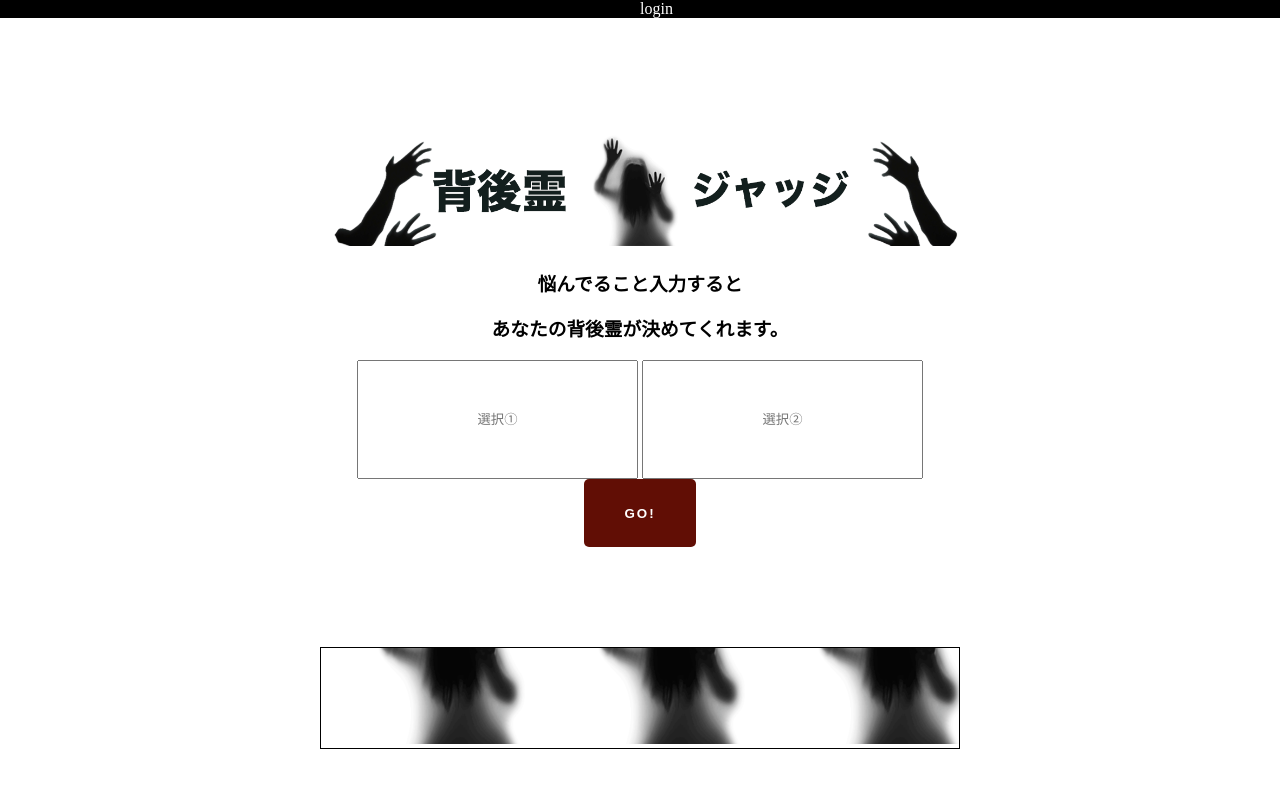
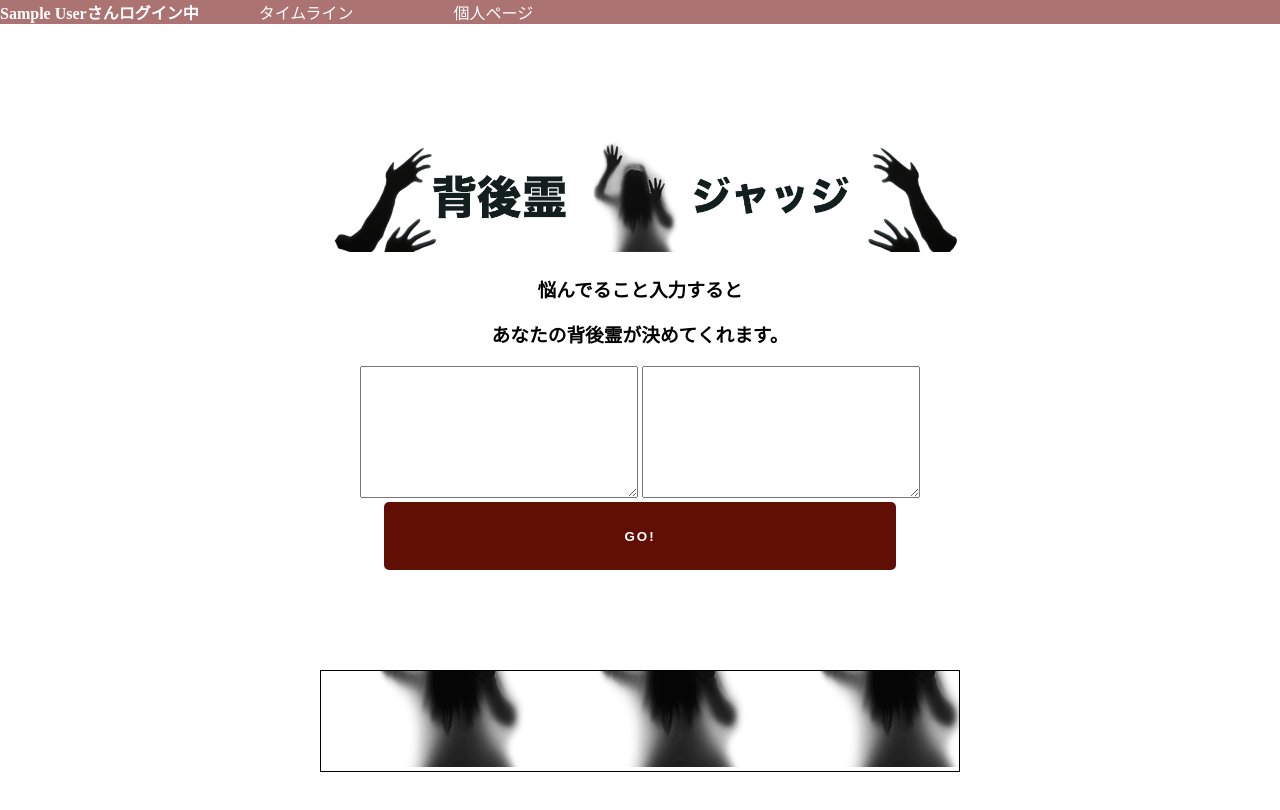
Before and after one commit to KosukeOmura/Indecisive.app, a PHP site: page / in a window 1280 px wide. Shown: the top 810 px of the page. Before the commit the page ends 749 px from the top, so only its background shows below. Run offline with PHP 8.4, Linux system fonts and the light colour scheme; the visitor is signed in with stand-in values (Sample User, id 1); data that the repository does not hold is empty.

Commit message:
個人ページ作成

```diff
--- a/index.php
+++ b/index.php
@@ -5,6 +5,9 @@
 
 // // 全てのエラーを表示する
 // ini_set('error_reporting', E_ALL);
+
+session_start();
+session_regenerate_id(true);
 
 
 // DB接続情報
@@ -57,7 +60,7 @@ if( !empty($_POST['btn_submit']) ) {
                 $now_date = date("Y-m-d H:i:s");
 
                 // データを登録するSQL作成
-                $sql = "INSERT INTO box (do1, do2, time) VALUES ( '$clean[do1]', '$clean[do2]', '$now_date')";
+                $sql = "INSERT INTO box (user_id,do1, do2, time) VALUES ('$_SESSION[login_name]', '$clean[do1]', '$clean[do2]', '$now_date')";
 
                 $stmt = $db->prepare($sql);
                 $stmt->execute();
@@ -68,7 +71,6 @@ if( !empty($_POST['btn_submit']) ) {
         echo 'ただいまメンテナンス中';
         exit();
     }
-
 }
 
  ?>
@@ -83,12 +85,28 @@ if( !empty($_POST['btn_submit']) ) {
     <title>優柔不断選択アプリ</title>
 </head>
 <body>
-
 <div class="top_back">
     <div class="top_back_container">
-        <a href="./login/login.html">
-            login
-        </a>
+        <div class="login_box">
+		    <div class="logout_switch">
+                    <?php
+                        if(isset($_SESSION['login'])==false) {
+                    ?>
+                <a href="login/login.php"><h1><?php	echo 'GESTさん';}
+                else {?></h1></a>
+                <h1><?php   echo $_SESSION['login_name'];
+                            echo 'さんログイン中 <br />';
+                }?>
+                </h1><div class="logout_contents"><a href="logout_page/logout.php">ログアウト</a></div>
+            </div>
+	    </div>
+        <div class="Time_line">
+            <a href="TimeLine/time_line.php">タイムライン</a>
+        </div>
+        <div class="profile_page">
+            <a href="profile/profile.php">個人ページ</a>
+        </div>
+
     </div>
 </div>
 
@@ -111,15 +129,14 @@ if( !empty($_POST['btn_submit']) ) {
 
             <form method="post">
                 <div class="input-area">
-                        <input type="text" class="do1 d_text" name="do1" placeholder="選択①" value="<?php if( !empty($_SESSION['do1']) ){ echo $_SESSION['do1']; } ?>">
-                        <input type="text" class="do2 d_text" name="do2" placeholder="選択②" value="<?php if( !empty($_SESSION['do2']) ){ echo $_SESSION['do2']; } ?>">
-                        <input type="submit" class="fun-btn" name="btn_submit" value="GO!">
+                        <textarea type="text" class="do1 d_text" name="do1"  value="<?php if( !empty($_SESSION['do1']) ){ echo $_SESSION['do1']; } ?>"></textarea>
+                        <textarea type="text" class="do2 d_text" name="do2"  value="<?php if( !empty($_SESSION['do2']) ){ echo $_SESSION['do2']; } ?>"></textarea>
+                        <input type="submit" class="fun-btn" id="this" name="btn_submit" value="GO!">
                 </div>
             </form>
             <section>
                     <article>
                         <div class="info">
-
                         <?php
                              // データベースに接続
                             $db = new PDO(PDO_DSN,DB_USERNAME,DB_PASSWORD);
@@ -136,13 +153,11 @@ if( !empty($_POST['btn_submit']) ) {
 
                                         // 書き込み日時を取得
                                         $now_date = date("Y-m-d H:i:s");
-
                                         // DBからデータ出力
                                         $sql = 'SELECT id,do1,do2,time FROM box LIMIT 1';
 
                                         $stmt = $db->prepare($sql);
                                         $stmt->execute();
-
                                         while(true) {
                                             $rec = $stmt->fetch(PDO::FETCH_ASSOC);
                                             if($rec == false) {
@@ -170,5 +185,11 @@ if( !empty($_POST['btn_submit']) ) {
         <!-- GOボタン実装 -->
         <script src="main_page/fun_btn.js"></script>
 
+        <!-- アコーディオン -->
+        <script src="main_page/accordion.js"></script>
+
+        <!-- ボタンを押せなくする -->
+        <script src="main_page/no_button.js"></script>
+
 </body>
 </html>
--- /dev/null
+++ b/main_page/accordion.js
@@ -0,0 +1,7 @@
+
+document.addEventListener('DOMContentLoaded',function(){
+    document.querySelector('.logout_switch').addEventListener('click',function(){
+        this.classList.toggle('active');
+        document.querySelector('.logout_contents').classList.toggle('active');
+    })
+});
--- a/main_page/index_php.css
+++ b/main_page/index_php.css
@@ -7,11 +7,11 @@ body {
 .top_back {
   width: 100vw;
   height: auto;
-  background-color: #000;
+  background-color: #ac7373;
 }
 
 .top_back .top_back_container {
-  width: 50%;
+  display: flex;
   /* 幅指定 */
   height: auto;
   /* 高さ指定 */
@@ -19,8 +19,51 @@ body {
 }
 
 .top_back .top_back_container a {
+  display: block;
+  text-align: right;
+  padding-right: 60px;
   text-decoration: none;
   color: #fff;
+  margin: 0;
+  font-size: 16px;
+  cursor: pointer;
+}
+
+.top_back .top_back_container h1 {
+  text-align: right;
+  padding-right: 60px;
+  text-decoration: none;
+  color: #fff;
+  margin: 0;
+  font-size: 1rem;
+  cursor: pointer;
+}
+
+.top_back .top_back_container .Time_line a {
+  padding-right: 100px;
+  text-decoration: none;
+  color: #fff;
+  margin: 0;
+  font-size: 1rem;
+  cursor: pointer;
+}
+
+.top_back .top_back_container .profile_page a {
+  text-decoration: none;
+  color: #fff;
+  margin: 0;
+  font-size: 1rem;
+  cursor: pointer;
+}
+
+.logout_contents {
+  font-size: 12px;
+  display: none;
+}
+
+.logout_contents.active {
+  display: block;
+  cursor: pointer;
 }
 
 .container {
--- a/main_page/index_php.scss
+++ b/main_page/index_php.scss
@@ -2,21 +2,71 @@ body {
     width:100%;
     margin:0;
 }
+//ログイン部分
 .top_back {
     width:100vw;
     height:auto;
-    background-color:#000;
+    background-color:rgb(172, 115, 115);
     .top_back_container {
-        width: 50%;               /* 幅指定 */
+        display:flex;              /* 幅指定 */
         height: auto;               /* 高さ指定 */
         margin:  0 0 0 auto;
         a{
+            display:block;
+            text-align:right;
+            padding-right:60px;
             text-decoration:none;
             color:#fff;
+            margin:0;
+            font-size:16px;
+            cursor:pointer;
         }
+        h1 {
+            text-align:right;
+            padding-right:60px;
+            text-decoration:none;
+            color:#fff;
+            margin:0;
+            font-size:1rem;
+            cursor:pointer;
+
+        }
+          //タイムライン
+  .Time_line {
+      a {
+          padding-right:100px;
+          text-decoration:none;
+          color:#fff;
+          margin:0;
+          font-size:1rem;
+          cursor:pointer;
+      }
+  }
+            //個人ページ
+            .profile_page {
+                a {
+
+                    text-decoration:none;
+                    color:#fff;
+                    margin:0;
+                    font-size:1rem;
+                    cursor:pointer;
+                }
+            }
     }
 }
+//ログアウト部分
+.logout_contents {
+    font-size: 12px;
+    display: none;
+  }
+  .logout_contents.active {
+    display: block;
+    cursor: pointer;
+  }
 
+
+  //メイン部分
 .container {
     margin-top:100px;
     width:100vw;
@@ -51,6 +101,7 @@ body {
         }
     }
 
+    //投稿表示部分
     section {
         margin-top:100px;
         text-align:center;
--- a/main_page/php_button.css
+++ b/main_page/php_button.css
@@ -28,9 +28,11 @@
 
 .fun-btn {
   /* change bg color to get different hues    */
+  display: block;
+  margin: 0 auto;
   background-color: #610e05;
   color: white;
-  padding: 2em 3em;
+  padding: 2em 18em;
   border: none;
   transition: all .3s ease;
   border-radius: 5px;
--- a/main_page/php_button.scss
+++ b/main_page/php_button.scss
@@ -36,9 +36,11 @@
 
   .fun-btn {
     /* change bg color to get different hues    */
+    display: block;
+    margin: 0 auto;
     background-color: rgb(97, 14, 5);
     color: white;
-    padding: 2em 3em;
+    padding: 2em 18em;
     border: none;
     transition: all .3s ease;
     border-radius: 5px;
--- a/new_user/new_user.php
+++ b/new_user/new_user.php
@@ -15,7 +15,7 @@
 
     <h1>新規ユーザー登録画面</h1>
 
-    <form method="post" action="user_heck.php" enctype="multipart/form-data">
+    <form method="post" action="user_check.php" enctype="multipart/form-data">
 
     <p>お名前を入力してください。</p>
     <input type="text" name="name" class="name_touroku">
--- a/new_user/user_check.php
+++ b/new_user/user_check.php
@@ -4,7 +4,7 @@
 <meta charset="UTF-8">
 
     <!--登録部分CSS-->
-	<link rel="stylesheet" href="new_user_top.css">
+	<link rel="stylesheet" href="new_user.css">
 	<title>新規ユーザーチェック画面</title>
 </head>
 	<body>
```
Also changed, not shown: TimeLine/time_line.css (added, +123 -0 lines), TimeLine/time_line.php (added, +115 -0 lines), TimeLine/time_line.scss (added, +115 -0 lines), logout_page/logout.css (added, +31 -0 lines), logout_page/logout.php (added, +36 -0 lines), new_user/user_add_done.php (+1 -15 lines), profile/profile.php (added, +115 -0 lines), login/login.php (renamed from login/login.html), main_page/no_button.js (added), 3 other files.
